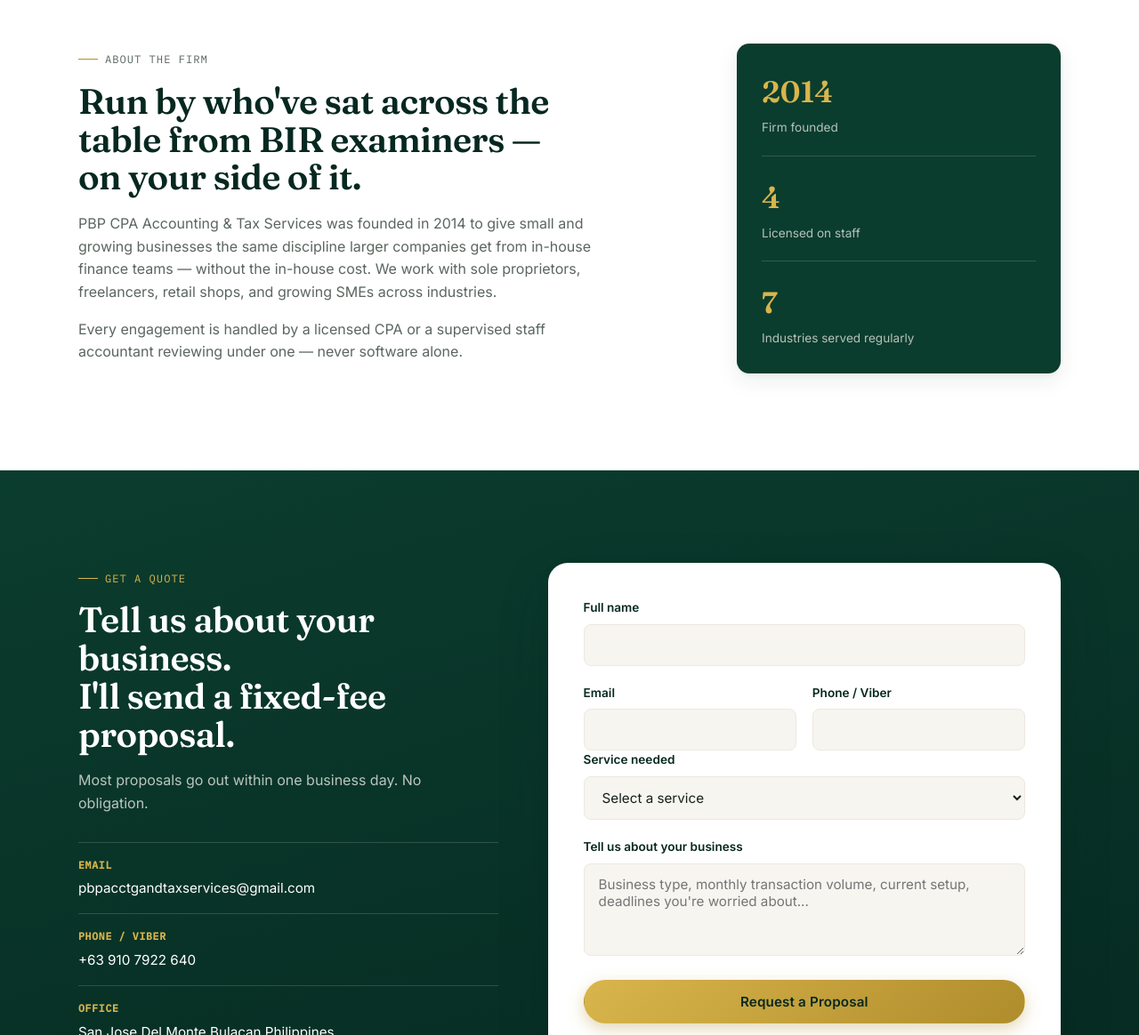
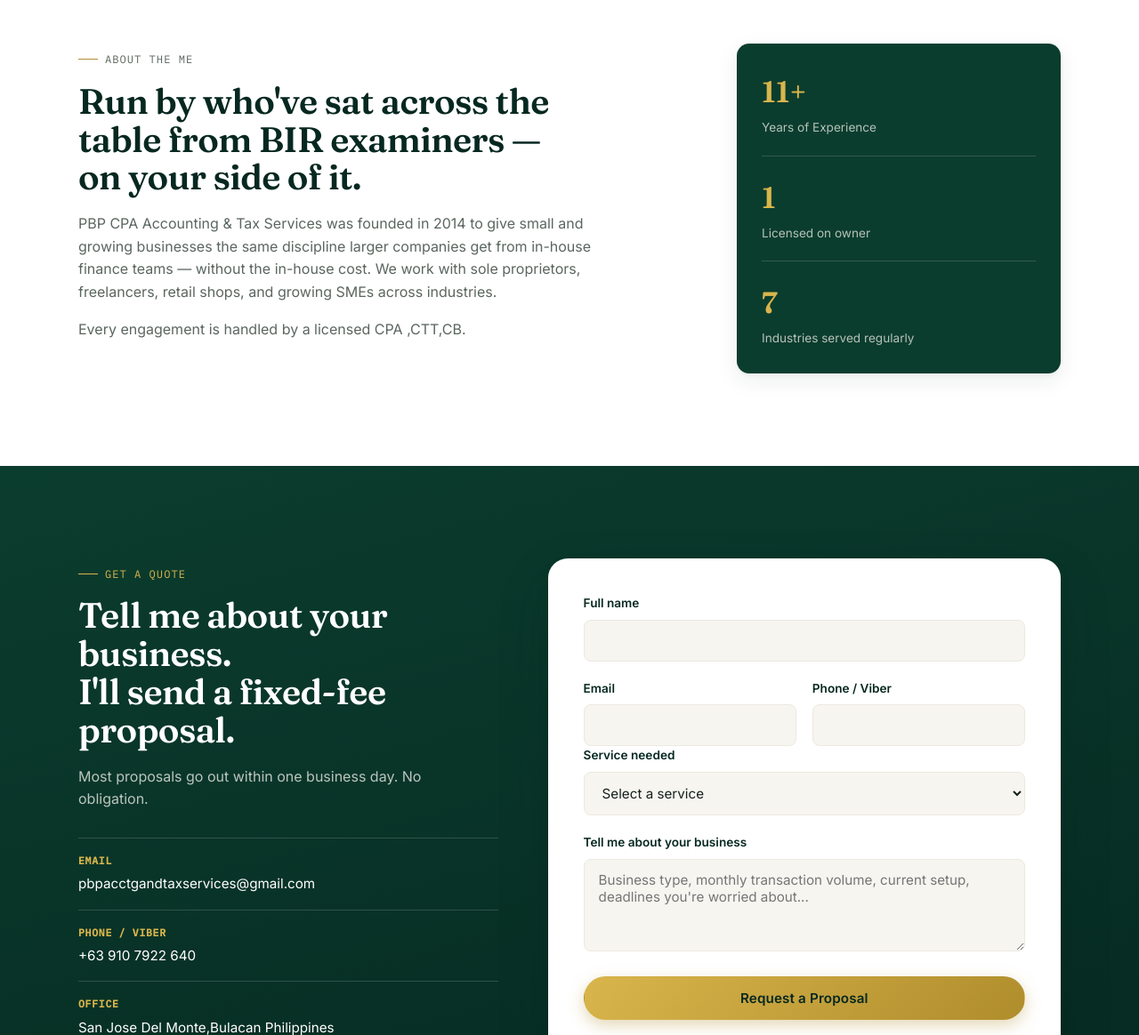
Before and after one commit to pbp-acctg/pbp-cpa-ph, a plain HTML site: page index.html in a window 1280 px wide. Shown: the part 5560-6724 px from the top of the page at 89% size. Drawn offline with Linux system fonts and the light colour scheme.

Commit message:
Add files via upload

```diff
--- a/index.html
+++ b/index.html
@@ -403,14 +403,14 @@
 <section class="about" id="about">
   <div class="wrap about-row">
     <div class="about-copy">
-      <p class="section-eyebrow">About the Firm</p>
+      <p class="section-eyebrow">About the me</p>
       <h2>Run by  who've sat across the table from BIR examiners — on your side of it.</h2>
       <p>PBP CPA Accounting &amp; Tax Services  was founded in 2014 to give small and growing businesses the same discipline larger companies get from in-house finance teams — without the in-house cost. We work with sole proprietors, freelancers, retail shops, and growing SMEs across industries.</p>
-      <p>Every engagement is handled by a licensed CPA or a supervised staff accountant reviewing under one — never software alone.</p>
+      <p>Every engagement is handled by a licensed CPA ,CTT,CB.</p>
     </div>
     <div class="about-figures">
-      <div><span class="fig-num">2014</span><span class="fig-label">Firm founded</span></div>
-      <div><span class="fig-num">4</span><span class="fig-label">Licensed  on staff</span></div>
+      <div><span class="fig-num">11+</span><span class="fig-label">Years of Experience</span></div>
+      <div><span class="fig-num">1</span><span class="fig-label">Licensed on owner</span></div>
       <div><span class="fig-num">7</span><span class="fig-label">Industries served regularly</span></div>
     </div>
   </div>
@@ -421,7 +421,7 @@
   <div class="wrap contact-row">
     <div class="contact-copy">
       <p class="section-eyebrow">Get a Quote</p>
-      <h2>Tell us about your business.<br>I'll send a fixed-fee proposal.</h2>
+      <h2>Tell me about your business.<br>I'll send a fixed-fee proposal.</h2>
       <p>Most proposals go out within one business day. No obligation.</p>
       <ul class="contact-info">
         <li><strong>Email</strong> pbpacctgandtaxservices@gmail.com</li>
@@ -460,7 +460,7 @@
         </select>
       </div>
       <div class="form-row">
-        <label for="message">Tell us about your business</label>
+        <label for="message">Tell me about your business</label>
         <textarea id="message" name="message" rows="4" placeholder="Business type, monthly transaction volume, current setup, deadlines you're worried about..."></textarea>
       </div>
       <button type="submit" class="btn btn-primary btn-block">Request a Proposal</button>
```
